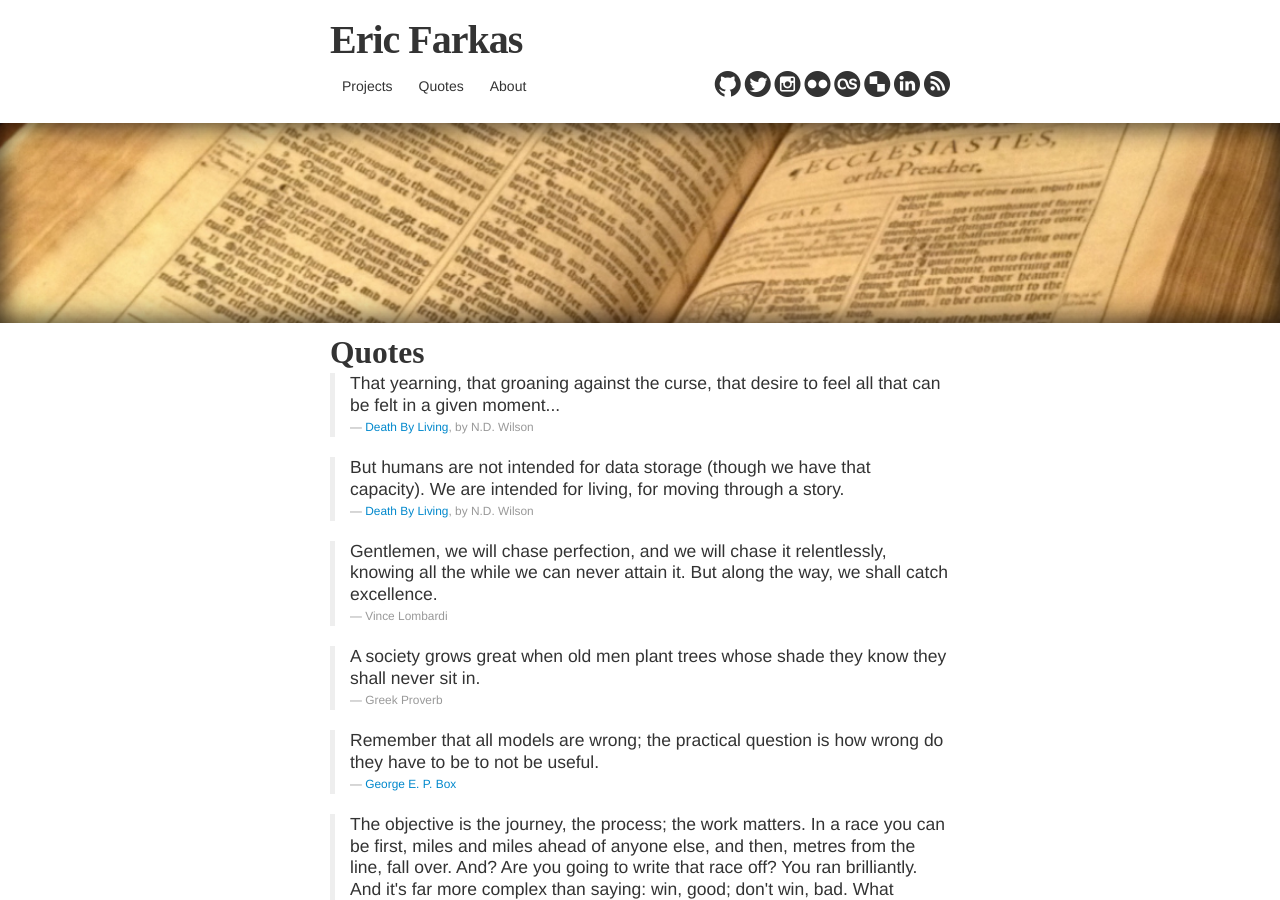
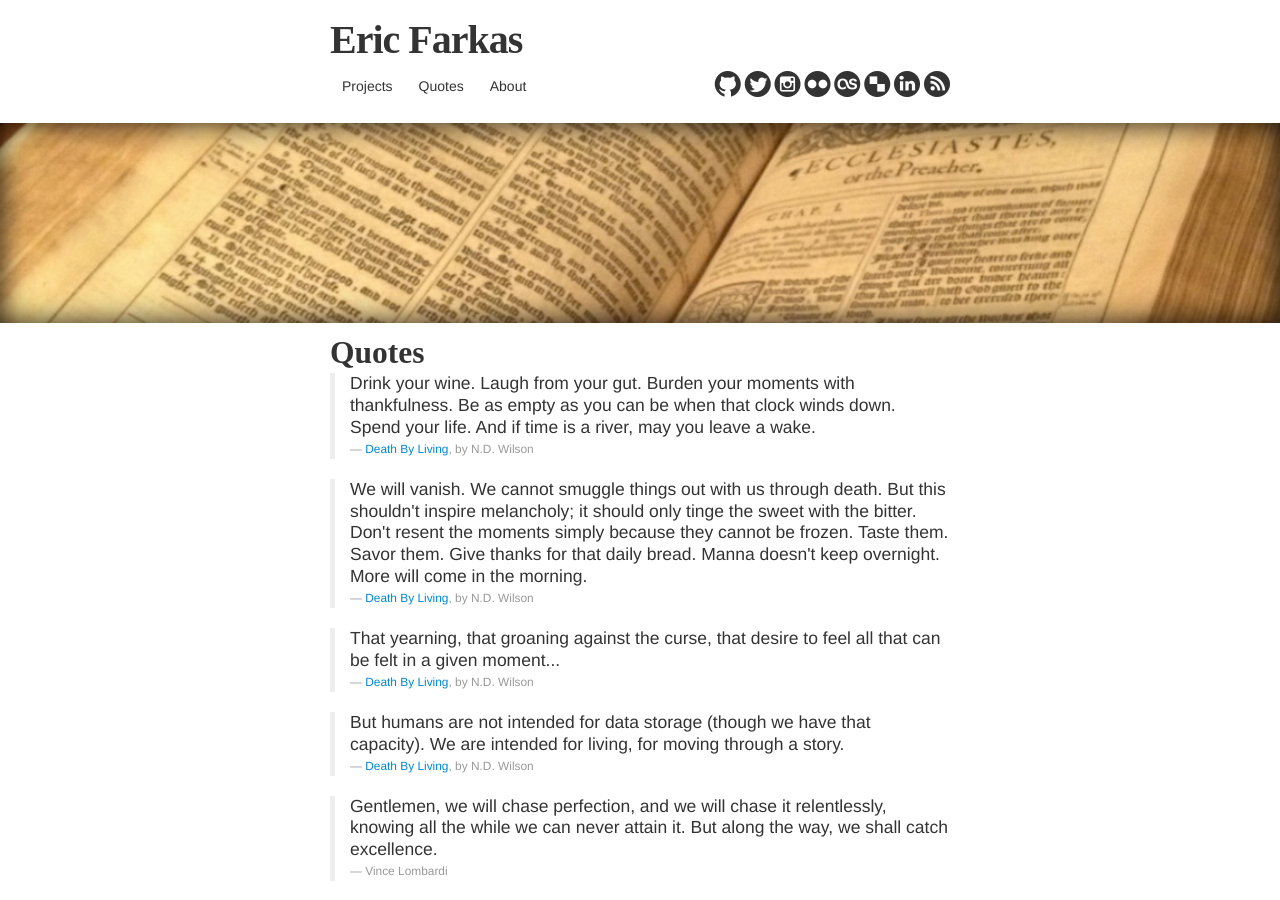
Before and after one commit to speric/speric.github.com, a Jekyll site: the page built from quotes.html, in a window 1280 px wide and 900 px high. Built offline with Jekyll 4.4.1, drawn with Linux system fonts in a browser that asks for light colours; some web fonts are replaced; Markdown is read by kramdown in place of the engine named in the settings.

Commit message:
Update quotes.html

```diff
--- a/quotes.html
+++ b/quotes.html
@@ -6,6 +6,16 @@ header_img: "quotes.jpg"
 ---
 
 <h2>Quotes</h2>
+
+<blockquote>
+  <p>Drink your wine. Laugh from your gut. Burden your moments with thankfulness. Be as empty as you can be when that clock winds down. Spend your life. And if time is a river, may you leave a wake.</p>
+  <small><a href="http://www.amazon.com/Death-Living-Life-Meant-Spent/dp/0849920094">Death By Living</a>, by N.D. Wilson</small>
+</blockquote>
+
+<blockquote>
+  <p>We will vanish. We cannot smuggle things out with us through death. But this shouldn't inspire melancholy; it should only tinge the sweet with the bitter. Don't resent the moments simply because they cannot be frozen. Taste them. Savor them. Give thanks for that daily bread. Manna doesn't keep overnight. More will come in the morning.</p>
+  <small><a href="http://www.amazon.com/Death-Living-Life-Meant-Spent/dp/0849920094">Death By Living</a>, by N.D. Wilson</small>
+</blockquote>
 
 <blockquote>
   <p>That yearning, that groaning against the curse, that desire to feel all that can be felt in a given moment...</p>
```
